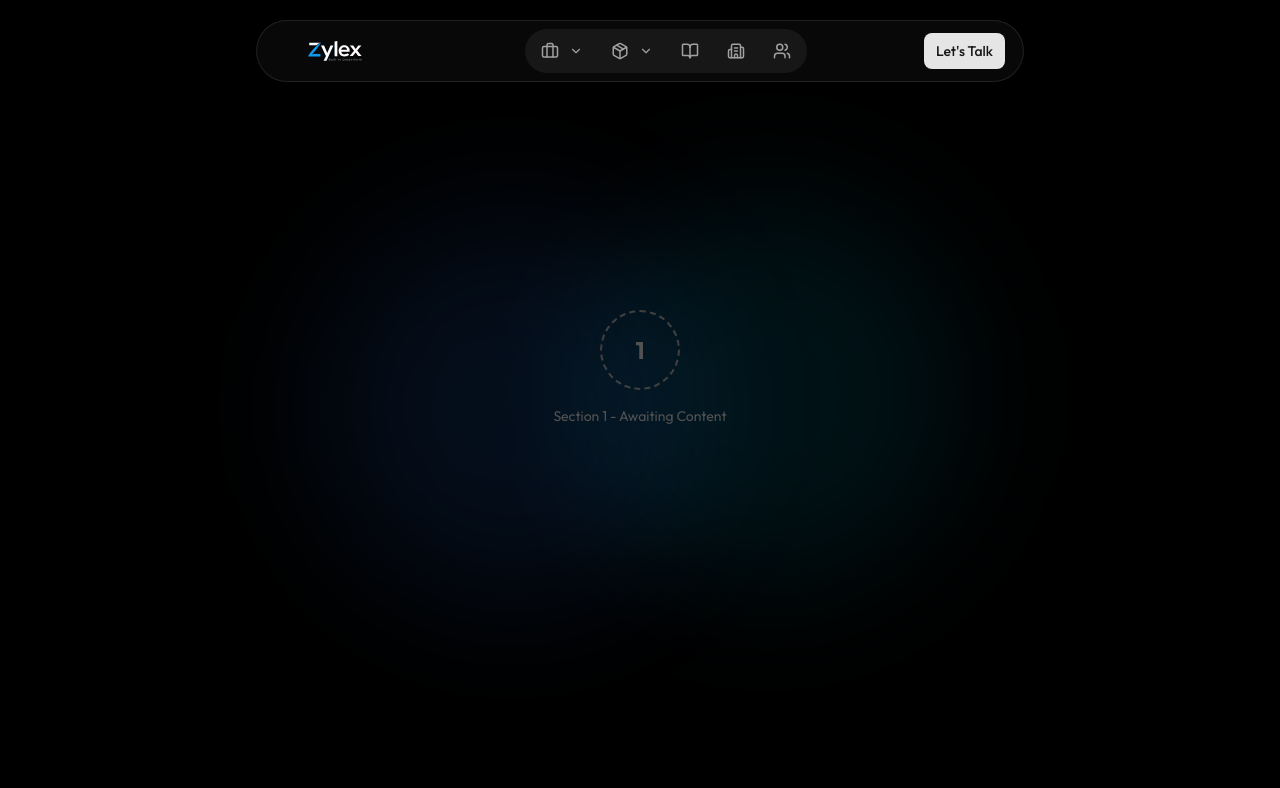
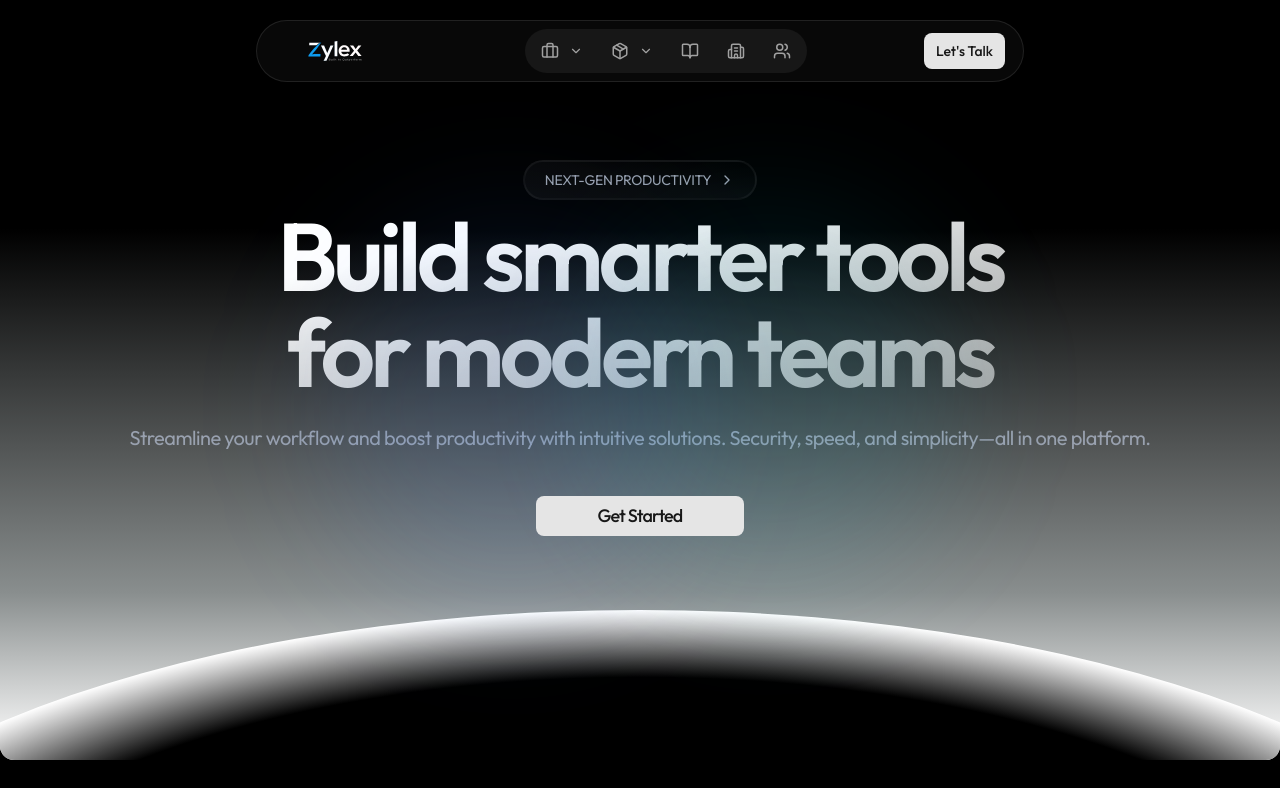
Before and after one commit to Ganesh-Karthick-Dev/seo-web, a Next.js app: page /partnership in a window 1280 px wide. Shown: the top 788 px of the page. Built offline with nearby package versions, Linux system fonts and the light colour scheme.

Commit message:
hero section  completed

```diff
--- a/app/globals.css
+++ b/app/globals.css
@@ -89,6 +89,40 @@
     opacity: 1;
     transform: translate(-50%, -40%) scale(1);
   }
+}
+
+@keyframes fade-in {
+  0% {
+    opacity: 0;
+    transform: translateY(20px);
+  }
+
+  100% {
+    opacity: 1;
+    transform: translateY(0);
+  }
+}
+
+@keyframes fade-up {
+  0% {
+    opacity: 0;
+    transform: translateY(40px);
+  }
+
+  100% {
+    opacity: 1;
+    transform: translateY(0);
+  }
+}
+
+.animate-fade-in {
+  animation: fade-in 0.6s ease-out forwards;
+  animation-delay: 0.2s;
+}
+
+.animate-fade-up {
+  animation: fade-up 0.8s ease-out forwards;
+  animation-delay: 0.4s;
 }
 
 
--- a/components/ui/PartnershipClient.tsx
+++ b/components/ui/PartnershipClient.tsx
@@ -19,6 +19,7 @@
     FileCheck,
     AlertTriangle
 } from "lucide-react";
+import { Hero } from "@/components/ui/hero-1";
 
 // ============================================
 // ESTIMATOR TOOL SECTION (Section 4)
@@ -348,19 +349,18 @@
 }
 
 // ============================================
-// PLACEHOLDER SECTIONS (To be filled)
+// SECTION 1 - HERO
 // ============================================
 
 function Section1() {
     return (
-        <section className="py-24 min-h-[60vh] flex items-center justify-center">
-            <div className="text-center">
-                <div className="w-20 h-20 rounded-full border-2 border-dashed border-neutral-700 flex items-center justify-center mx-auto mb-4">
-                    <span className="text-2xl font-bold text-neutral-600">1</span>
-                </div>
-                <p className="text-neutral-600 text-sm">Section 1 - Awaiting Content</p>
-            </div>
-        </section>
+        <Hero
+            title="Build smarter tools for modern teams"
+            subtitle="Streamline your workflow and boost productivity with intuitive solutions. Security, speed, and simplicity—all in one platform."
+            eyebrow="Next-Gen Productivity"
+            ctaLabel="Get Started"
+            ctaHref="#estimator"
+        />
     );
 }
 
@@ -396,17 +396,17 @@
 
 export default function PartnershipClient() {
     return (
-        <div className="min-h-screen bg-black pt-32 pb-20">
+        <div className="min-h-screen bg-black">
+            {/* Section 1 - Hero (Full Width) */}
+            <Section1 />
+
             {/* Background decoration */}
             <div className="absolute inset-0 overflow-hidden pointer-events-none">
                 <div className="absolute top-1/4 right-1/4 w-96 h-96 bg-cyan-500/10 rounded-full blur-3xl" />
                 <div className="absolute bottom-1/4 left-1/4 w-96 h-96 bg-blue-500/10 rounded-full blur-3xl" />
             </div>
 
-            <div className="container mx-auto px-4 relative z-10">
-                {/* Section 1 - To be added */}
-                <Section1 />
-
+            <div className="container mx-auto px-4 relative z-10 pb-20">
                 {/* Section 2 - To be added */}
                 <Section2 />
 
--- /dev/null
+++ b/components/ui/hero-1.tsx
@@ -0,0 +1,104 @@
+"use client"
+
+import { ChevronRight } from "lucide-react"
+import { Button } from "@/components/ui/button"
+
+interface HeroProps {
+    eyebrow?: string
+    title: string
+    subtitle: string
+    ctaLabel?: string
+    ctaHref?: string
+}
+
+export function Hero({
+    eyebrow = "Innovate Without Limits",
+    title,
+    subtitle,
+    ctaLabel = "Explore Now",
+    ctaHref = "#",
+}: HeroProps) {
+    return (
+        <section
+            id="hero"
+            className="relative mx-auto w-full pt-40 px-6 text-center md:px-8
+      min-h-[calc(100vh-40px)] overflow-hidden
+      bg-[linear-gradient(to_bottom,#fff,#ffffff_50%,#e8e8e8_88%)]
+      dark:bg-[linear-gradient(to_bottom,#000,#0000_30%,#898e8e_78%,#ffffff_99%_50%)]
+      rounded-b-xl"
+        >
+            {/* Grid BG */}
+            <div
+                className="absolute -z-10 inset-0 opacity-80 h-[600px] w-full
+        bg-[linear-gradient(to_right,#f0f0f0_1px,transparent_1px),linear-gradient(to_bottom,#f0f0f0_1px,transparent_1px)]
+        dark:bg-[linear-gradient(to_right,#333_1px,transparent_1px),linear-gradient(to_bottom,#333_1px,transparent_1px)]
+        bg-[size:6rem_5rem]
+        [mask-image:radial-gradient(ellipse_80%_50%_at_50%_0%,#000_70%,transparent_110%)]"
+            />
+
+            {/* Radial Accent */}
+            <div
+                className="absolute left-1/2 top-[calc(100%-90px)] lg:top-[calc(100%-150px)]
+        h-[500px] w-[700px] md:h-[500px] md:w-[1100px] lg:h-[750px] lg:w-[140%]
+        -translate-x-1/2 rounded-[100%] border-[#B48CDE] bg-white dark:bg-black
+        bg-[radial-gradient(closest-side,#fff_82%,#000000)]
+        dark:bg-[radial-gradient(closest-side,#000_82%,#ffffff)]
+        animate-fade-up"
+            />
+
+            {/* Eyebrow */}
+            {eyebrow && (
+                <a href="#" className="group">
+                    <span
+                        className="text-sm text-gray-600 dark:text-gray-400 font-geist mx-auto px-5 py-2
+            bg-gradient-to-tr from-zinc-300/5 via-gray-400/5 to-transparent
+            border-[2px] border-gray-300/20 dark:border-white/5
+            rounded-3xl w-fit tracking-tight uppercase flex items-center justify-center"
+                    >
+                        {eyebrow}
+                        <ChevronRight className="inline w-4 h-4 ml-2 transition-transform duration-300 group-hover:translate-x-1" />
+                    </span>
+                </a>
+            )}
+
+            {/* Title */}
+            <h1
+                className="animate-fade-in -translate-y-4 text-balance
+        bg-gradient-to-br from-black from-30% to-black/40
+        bg-clip-text py-6 text-5xl font-semibold leading-none tracking-tighter
+        text-transparent opacity-0 sm:text-6xl md:text-7xl lg:text-8xl
+        dark:from-white dark:to-white/40"
+            >
+                {title}
+            </h1>
+
+            {/* Subtitle */}
+            <p
+                className="animate-fade-in mb-12 -translate-y-4 text-balance
+        text-lg tracking-tight text-gray-600 dark:text-gray-400
+        opacity-0 md:text-xl"
+            >
+                {subtitle}
+            </p>
+
+            {/* CTA */}
+            {ctaLabel && (
+                <div className="flex justify-center">
+                    <Button
+                        asChild
+                        className="mt-[-20px] w-fit md:w-52 z-20 font-geist tracking-tighter text-center text-lg"
+                    >
+                        <a href={ctaHref}>{ctaLabel}</a>
+                    </Button>
+                </div>
+            )}
+
+            {/* Bottom Fade */}
+            <div
+                className="animate-fade-up relative mt-32 opacity-0 [perspective:2000px]
+        after:absolute after:inset-0 after:z-50
+        after:[background:linear-gradient(to_top,hsl(var(--background))_10%,transparent)]"
+            />
+        </section>
+    )
+}
```
